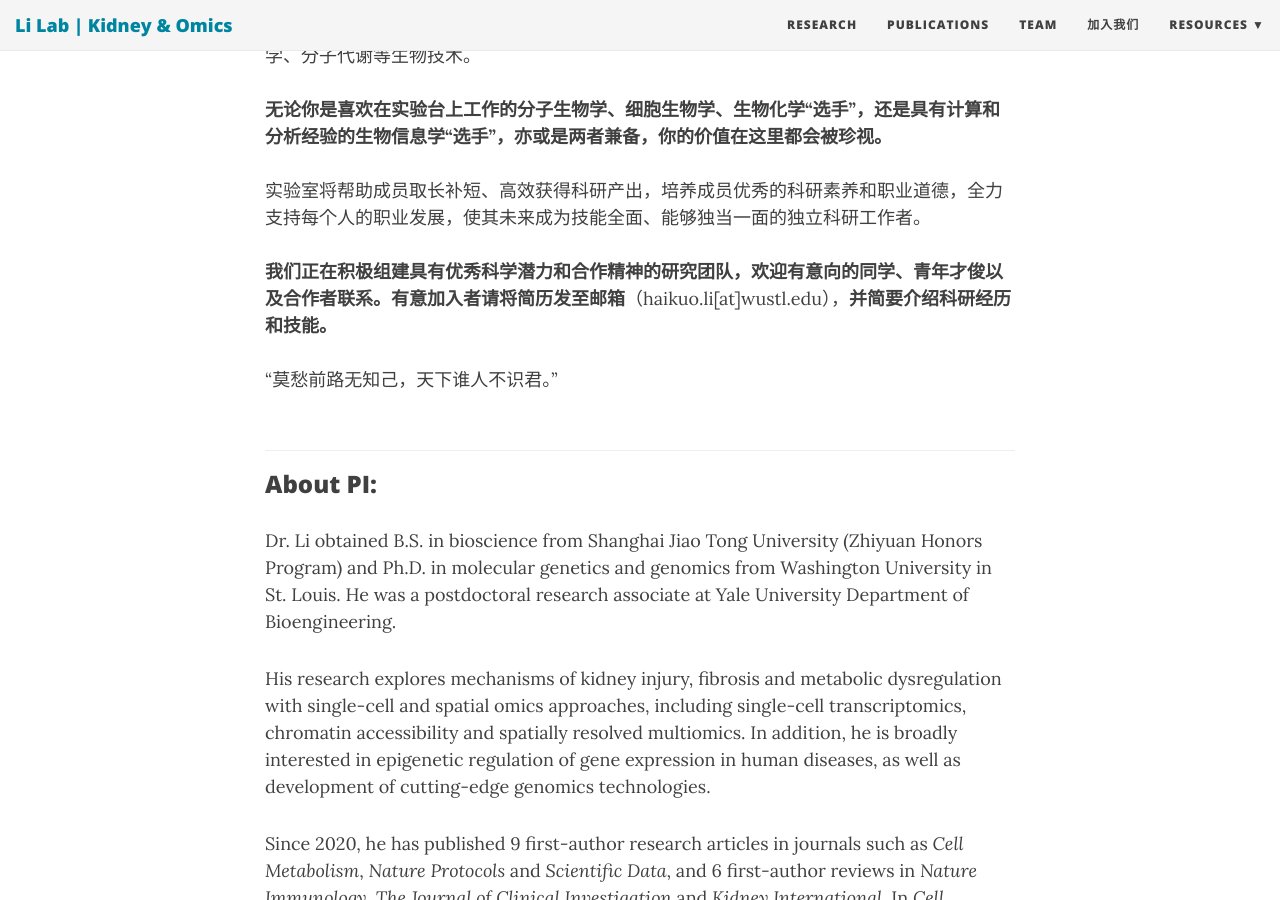
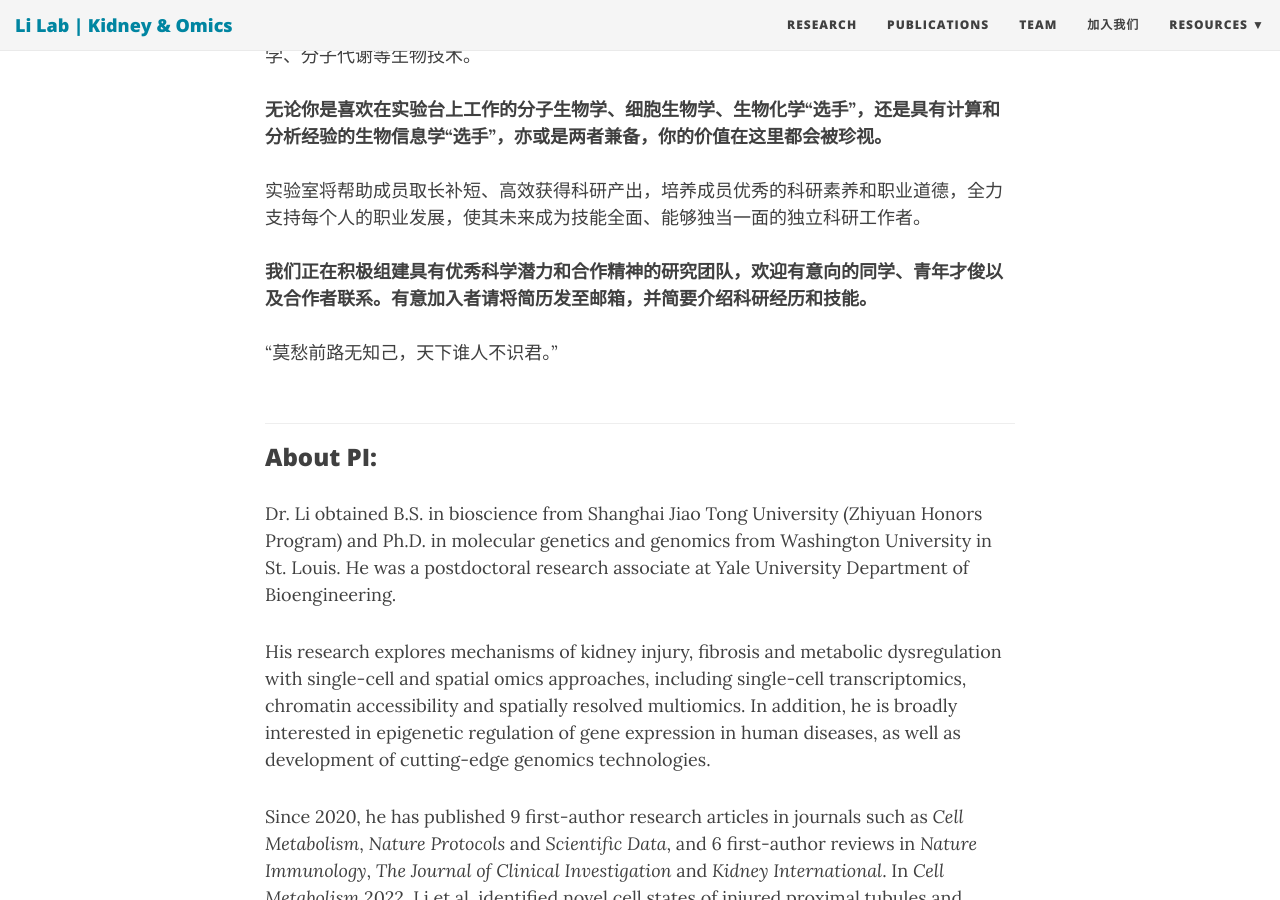
Before and after one commit to TheLiLab/thelilab.github.io, a Jekyll site: the page built from joinus.md, in a window 1280 px wide and 900 px high, scrolled down 909 px. Built offline with Jekyll 4.4.1, drawn with Linux system fonts in a browser that asks for light colours; nearby versions of some CDN libraries.

Commit message:
Update joinus.md

```diff
--- a/joinus.md
+++ b/joinus.md
@@ -24,7 +24,7 @@ bigimg:
 实验室鼓励学科交叉和学科融合，旨在让热爱科学的成员接受扎实的科研训练，掌握组织纤维化、肾脏生物学、分子和细胞生物学的科学知识和技能，学习最前沿的空间组学、单细胞组学、分子代谢等生物技术。<br><br>
 **无论你是喜欢在实验台上工作的分子生物学、细胞生物学、生物化学“选手”，还是具有计算和分析经验的生物信息学“选手”，亦或是两者兼备，你的价值在这里都会被珍视。**<br><br>
 实验室将帮助成员取长补短、高效获得科研产出，培养成员优秀的科研素养和职业道德，全力支持每个人的职业发展，使其未来成为技能全面、能够独当一面的独立科研工作者。<br><br>
-**我们正在积极组建具有优秀科学潜力和合作精神的研究团队，欢迎有意向的同学、青年才俊以及合作者联系。有意加入者请将简历发至邮箱**（haikuo.li[at]wustl.edu），**并简要介绍科研经历和技能。**<br><br>
+**我们正在积极组建具有优秀科学潜力和合作精神的研究团队，欢迎有意向的同学、青年才俊以及合作者联系。有意加入者请将简历发至邮箱，并简要介绍科研经历和技能。**<br><br>
 “莫愁前路无知己，天下谁人不识君。”
 <br><br>
 <hr>
```
